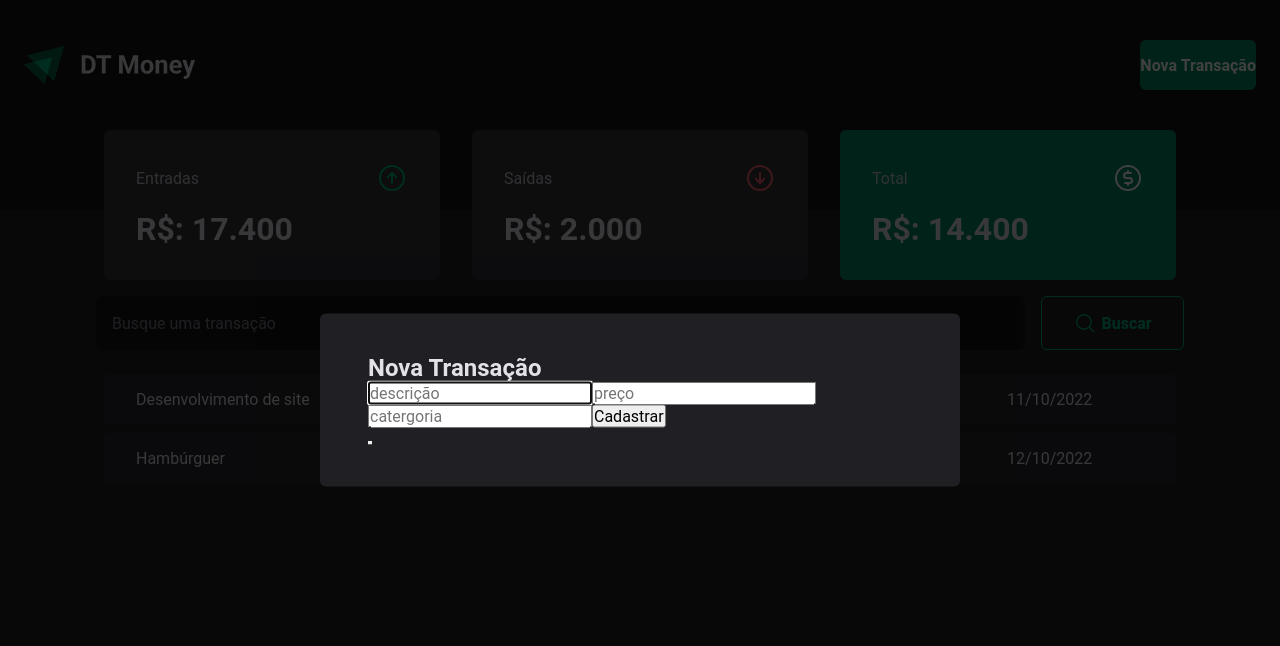
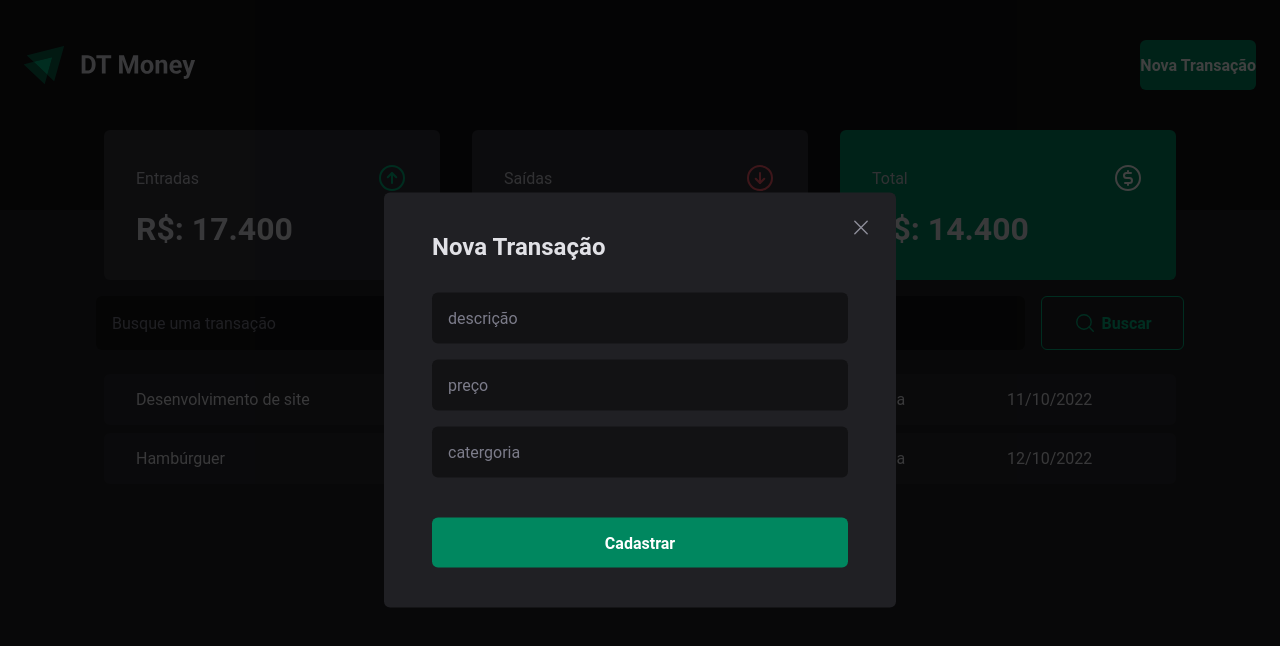
Before and after one commit to ReinaldoARamos/Dt-Money_ignite_03, a React (Vite) app: page / in a window 1280 px wide. Both pictures are taken after a click on the button "Nova Transação". Shown: the top 646 px of the page. Built offline with nearby package versions, Linux system fonts and the light colour scheme.

Commit message:
terminando de estilizar o modal

```diff
--- a/src/Components/NewTransaction/index.tsx
+++ b/src/Components/NewTransaction/index.tsx
@@ -1,5 +1,6 @@
 import * as Dialog from "@radix-ui/react-dialog";
-import { Overlay, Content } from "./style";
+import { Overlay, Content, CloseButton } from "./style";
+import { X } from "phosphor-react";
 
 
 export function NewTransactionModal() {
@@ -8,6 +9,9 @@ export function NewTransactionModal() {
      <Overlay/>
       <Content>
         <Dialog.Title>Nova Transação</Dialog.Title>
+        <CloseButton>
+            <X size={22}/>
+        </CloseButton>
         <form action="">
             <input type="text" placeholder="descrição"/>
             <input type="number" placeholder="preço"/>
@@ -17,7 +21,7 @@ export function NewTransactionModal() {
                 Cadastrar
             </button>
         </form>
-        <Dialog.Close />
+
       </Content>
     </Dialog.Portal>
   );
--- a/src/Components/NewTransaction/style.ts
+++ b/src/Components/NewTransaction/style.ts
@@ -1,23 +1,75 @@
 import styled from "styled-components";
 import * as Dialog from "@radix-ui/react-dialog";
-
 
 export const Overlay = styled(Dialog.Overlay)`
   position: fixed;
   width: 100vw;
   height: 100vh;
   inset: 0;
-background: rgba(0, 0, 0 , 0.75) ;
-`
+  background: rgba(0, 0, 0, 0.75);
+`;
 
 export const Content = styled(Dialog.Content)`
   min-width: 32rem;
   border-radius: 6px;
-padding: 2.5rem 3rem ;
-background: ${props => props.theme["gray-800"]};
+  padding: 2.5rem 3rem;
+  background: ${(props) => props.theme["gray-800"]};
 
-position:  fixed;
+  position: fixed;
   top: 50%;
   left: 50%;
-transform: translate(-50%, -50%)
+  transform: translate(-50%, -50%);
+
+  form {
+    margin-top: 2rem;
+
+    display: flex;
+    flex-direction: column;
+    gap: 1rem;
+
+    input {
+      border-radius: 6px;
+      border: 0;
+      background: ${(props) => props.theme["gray-900"]};
+      color: ${(props) => props.theme["gray-300"]};
+      padding: 1rem;
+
+      &::placeholder{
+        color: ${(props) => props.theme["gray-500"]};
+      }
+
+
+  }
+
+  button[type="submit"]{
+        height: 50px ;
+        border-radius: 6px;
+      border: 0;
+      background: ${(props) => props.theme["green-500"]};
+      color: ${(props) => props.theme.white};
+      padding: 1rem;
+      margin-top: 1.5rem ;
+      font-weight: bold;
+      transition: 0.2s ;
+        cursor: pointer ;
+      &:hover{
+        background: ${(props) => props.theme["green-700"]};
+      }
+      }
+
+
+    }
+`;
+
+
+export const CloseButton = styled(Dialog.Close)`
+position: absolute ;
+background: transparent ;
+border: 0 ;
+top: 1.5rem;
+right: 1.5rem;
+
+cursor: pointer ;
+line-height: 0;
+color: ${(props) => props.theme["gray-400"]};
 `
```
Lines whose indentation alone changed are shown as unchanged.
